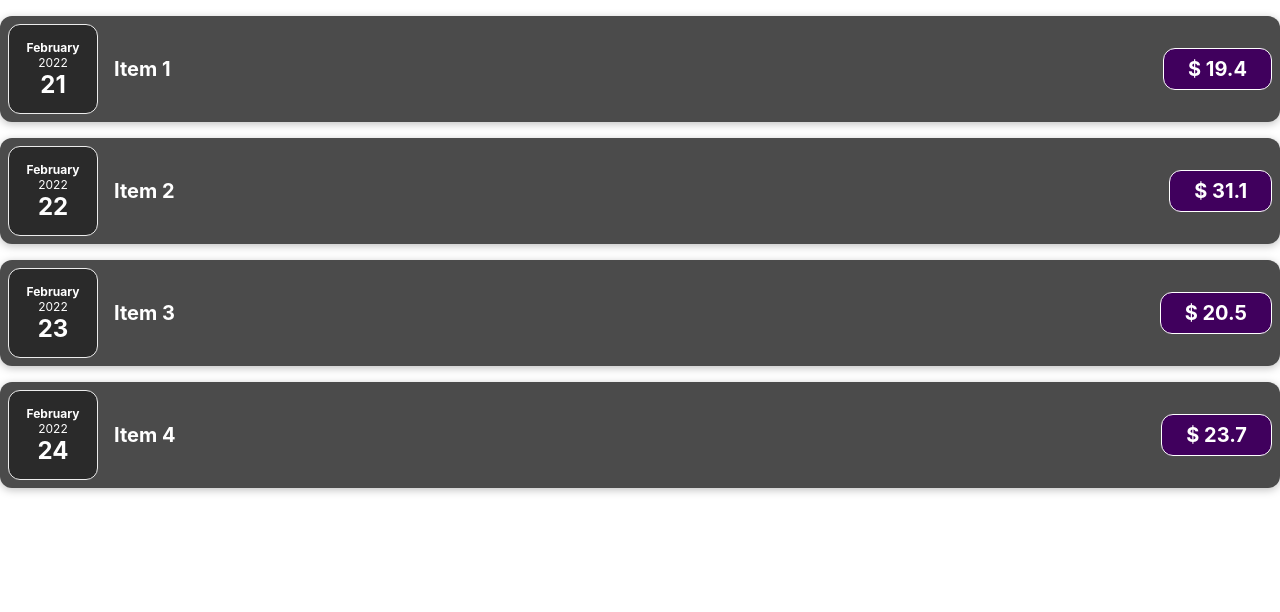
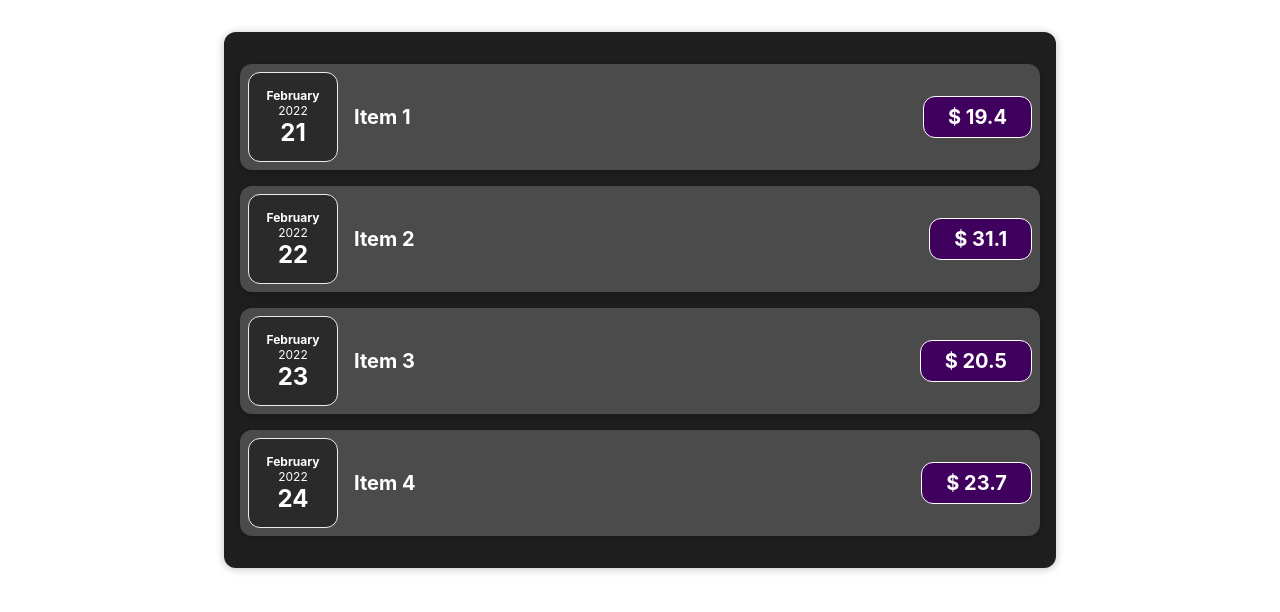
Before and after one commit to walayatali/expense-tracker, a React (Create React App) app: page / in a window 1280 px wide. Shown: the top 612 px of the page. Built offline with nearby package versions, Linux system fonts and the light colour scheme.

Commit message:
Wrap list of expense items in single Expenses component to make app file lean and readable

```diff
--- a/src/App.js
+++ b/src/App.js
@@ -1,9 +1,9 @@
 import './App.css';
-import ExpenseItem from './components/Expense/ExpenseItem';
+import Expenses from './components/Expense/Expenses';
 
 function App() {
 
-    const Expenses = [
+    const ListExpenses = [
         {id: 'e1', ItemDate: new Date(2022, 1, 21), Title: 'Item 1', Price: 19.4},
         {id: 'e2', ItemDate: new Date(2022, 1, 22), Title: 'Item 2', Price: 31.1},
         {id: 'e3', ItemDate: new Date(2022, 1, 23), Title: 'Item 3', Price: 20.5},
@@ -11,15 +11,7 @@ function App() {
     ];
 
     return (
-        <div>
-            {Expenses.map(exp =>
-              <ExpenseItem
-                    ItemDate = {exp.ItemDate}
-                    Title = {exp.Title}
-                    Price = {exp.Price}
-                />
-            )}
-        </div>
+        <Expenses AllExpenses = {ListExpenses}/>
     );
 }
 
--- /dev/null
+++ b/src/components/Expense/Expenses.css
@@ -0,0 +1,9 @@
+.expenses {
+  padding: 1rem;
+  background-color: rgb(31, 31, 31);
+  margin: 2rem auto;
+  width: 50rem;
+  max-width: 95%;
+  border-radius: 12px;
+  box-shadow: 0 1px 8px rgba(0, 0, 0, 0.25);
+}
--- /dev/null
+++ b/src/components/Expense/Expenses.js
@@ -0,0 +1,17 @@
+import './Expenses.css';
+import ExpenseItem from './ExpenseItem';
+
+const Expenses = (props) => {
+	return (
+		<div className="expenses">
+            {props.AllExpenses.map(exp =>
+              <ExpenseItem
+                    ItemDate = {exp.ItemDate}
+                    Title = {exp.Title}
+                    Price = {exp.Price}
+                />
+            )}
+        </div>
+	)
+}
+export default Expenses;
```
